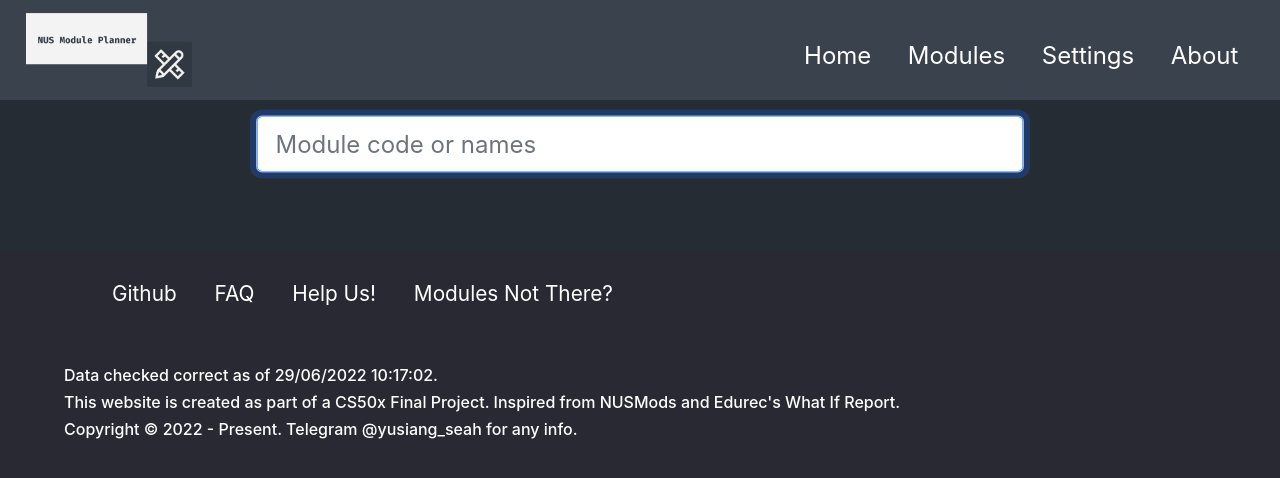
After one commit to YSSeah99/moduleplanner_python, a Flask app: page /modules in a window 1280 px wide; the page is wider, and only the part inside the window is pictured. The commit adds this page. Shown: the top 478 px of that part. Run offline with Flask 2, Linux system fonts and the light colour scheme; data that the repository does not hold is empty; some libraries are stand-ins or nearby versions.

Commit message:
Update module list (using python)

```diff
--- a/app.py
+++ b/app.py
@@ -1,8 +1,9 @@
 import os
+from this import s
 
 from cs50 import SQL
 from datetime import datetime
-from flask import Flask, flash, redirect, render_template, request, session
+from flask import Flask, flash, redirect, render_template, request, session, jsonify
 from tempfile import mkdtemp
 from werkzeug.security import check_password_hash, generate_password_hash
 from helpers import login_required, admin_only
@@ -311,6 +312,17 @@ def editmodule():
         time = datetime.now().strftime("%d/%m/%Y %H:%M:%S")
         return render_template("editmodule.html", module=row[0], time=time)
 
+
+@app.route("/modules")
+def modules():
+    q = request.args.get("q")
+    if q:
+        modules = db.execute("SELECT * FROM Modules WHERE approved = 1 AND code LIKE ? OR name LIKE ?", "%" + str(q) + "%", "%" + str(q) + "%")
+    else:
+        modules = db.execute("SELECT * FROM Modules WHERE approved = 1")
+    time = datetime.now().strftime("%d/%m/%Y %H:%M:%S")
+    return render_template("modules.html", time=time, modules=modules)
+
 if __name__ == '__main__':
     app.debug = True
     app.run()
--- a/static/styles.css
+++ b/static/styles.css
@@ -312,3 +312,16 @@ a:hover {
 .cbline {
     display: inline;
 }
+
+.searchbar {
+    padding: 0 30% 0 30%;
+    transform: scale(1.5);
+}
+
+.modulecard {
+    box-shadow: 0 4px 8px 0 rgba(0, 0, 0, 0.2);
+    margin: 0% 25% 0% 25%;
+    padding: 1% 0 1% 0;
+    height: auto;
+    background-color: #323d4c;
+}
--- /dev/null
+++ b/templates/modules.html
@@ -0,0 +1,31 @@
+{% extends "layout.html" %}
+
+{% block title %}
+    Page
+{% endblock %}
+
+{% block main %}
+<div class="searchbar">
+    <form class="mb-3">
+        <input autocomplete="off" class="form-control" type="text" placeholder="Module code or names" name="q" autofocus>
+    </form>
+</div>
+<br />
+<br />
+{% for module in modules %}
+<div class="modulecard">
+    <h3><a href="{{ module.modlink }}">{{ module.code }}</a></h3>
+    <h4><a href="{{ module.modlink }}">{{ module.name }}</a></h4>
+    <h6>4 MCs</h6>
+    <br />
+    <p>Offered In:</p>
+    <p>
+        Sem 1: {% if (module.semone == 1)%}&#9989;{% else %}&#10060;{% endif %}
+        Sem 2: {% if (module.semtwo == 1)%}&#9989;{% else %}&#10060;{% endif %}
+        ST 1: {% if (module.semthree == 1)%}&#9989;{% else %}&#10060;{% endif %}
+        ST 2: {% if (module.semfour == 1)%}&#9989;{% else %}&#10060;{% endif %}
+    </p>
+</div>
+<br />
+{% endfor %}
+{% endblock %}
```
